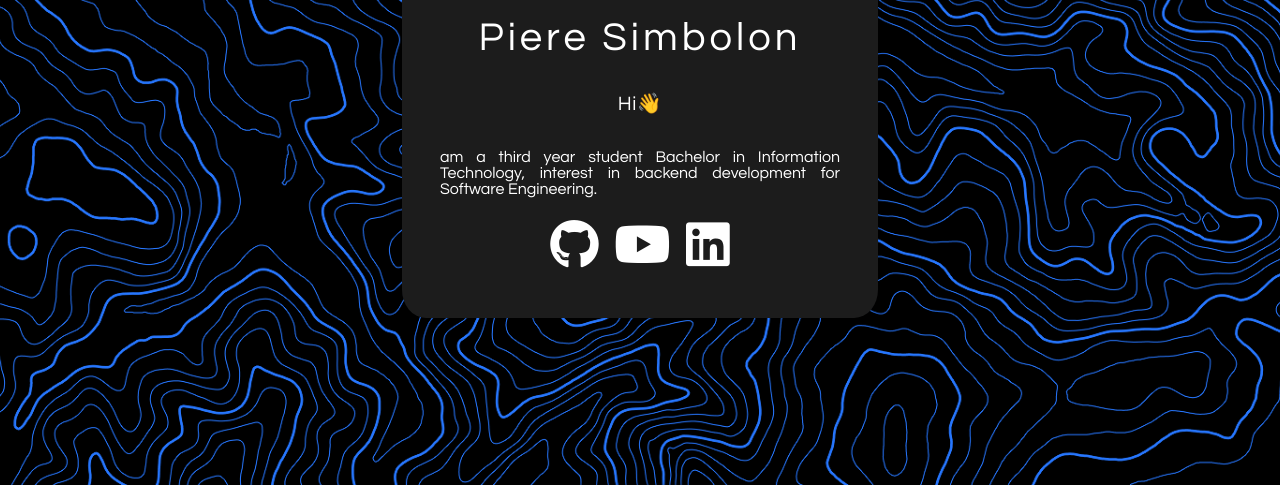
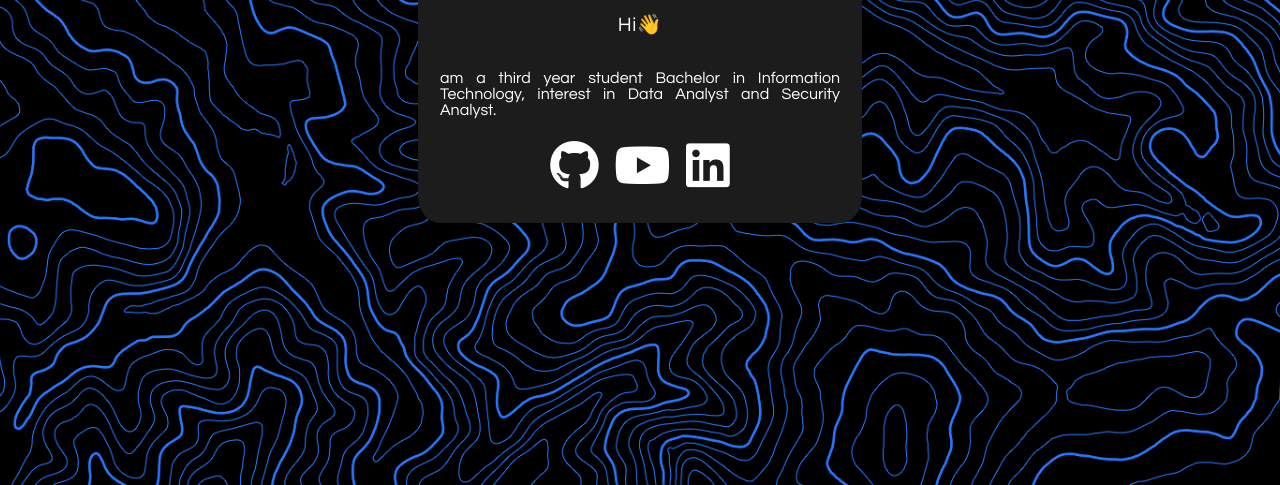
Before and after one commit to pieresimbolon/pieresimbolon.github.io, a plain HTML site: page index.html in a window 1280 px wide. Shown: the part 315-800 px from the top of the page. Drawn offline with Linux system fonts and the light colour scheme.

Commit message:
change bio

```diff
--- a/index.html
+++ b/index.html
@@ -22,7 +22,7 @@
       <h1 id="typewriter"></h1>
       <h5>Hi👋</h5>
       <p>
-        am a third year student Bachelor in Information Technology, interest in backend development for Software Engineering.
+        am a third year student Bachelor in Information Technology, interest in Data Analyst and Security Analyst.
       </p>
 
       <ul>
--- a/style.css
+++ b/style.css
@@ -16,12 +16,12 @@ body {
 .box {
   width: 400px;
   background: rgb(28, 28, 28);
-  padding: 38px;
+  padding: 22px;
   backdrop-filter: blur(3px);
   text-align: center;
   margin: auto;
-  margin-top: 5%;
-  margin-bottom: 5%;
+  margin-top: 0.1%;
+  margin-bottom: 0.1%;
   border-radius: 5%;
   color: white;
   font-family: "Century Gothic", sans-serif;
```
